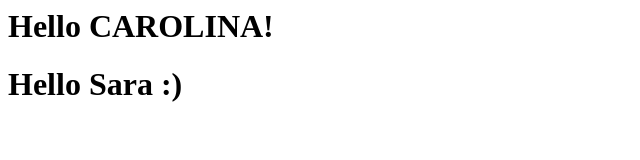
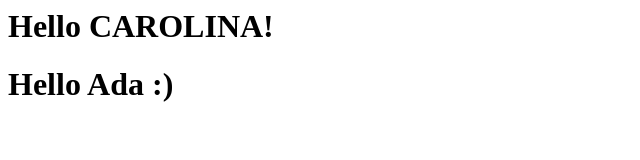
Before and after one commit to carolarruda/Introductions-2, a plain HTML site: page index.html in a window 1280 px wide. Shown: the full height of the page, 0-640 px from the left. Drawn offline with Linux system fonts and the light colour scheme.

Commit message:
added Hello Ada

```diff
--- a/index.html
+++ b/index.html
@@ -1,2 +1,2 @@
 <h1>Hello CAROLINA!</h1>
-<h1>Hello Sara :)</h1>
+<h1>Hello Ada :)</h1>
```
